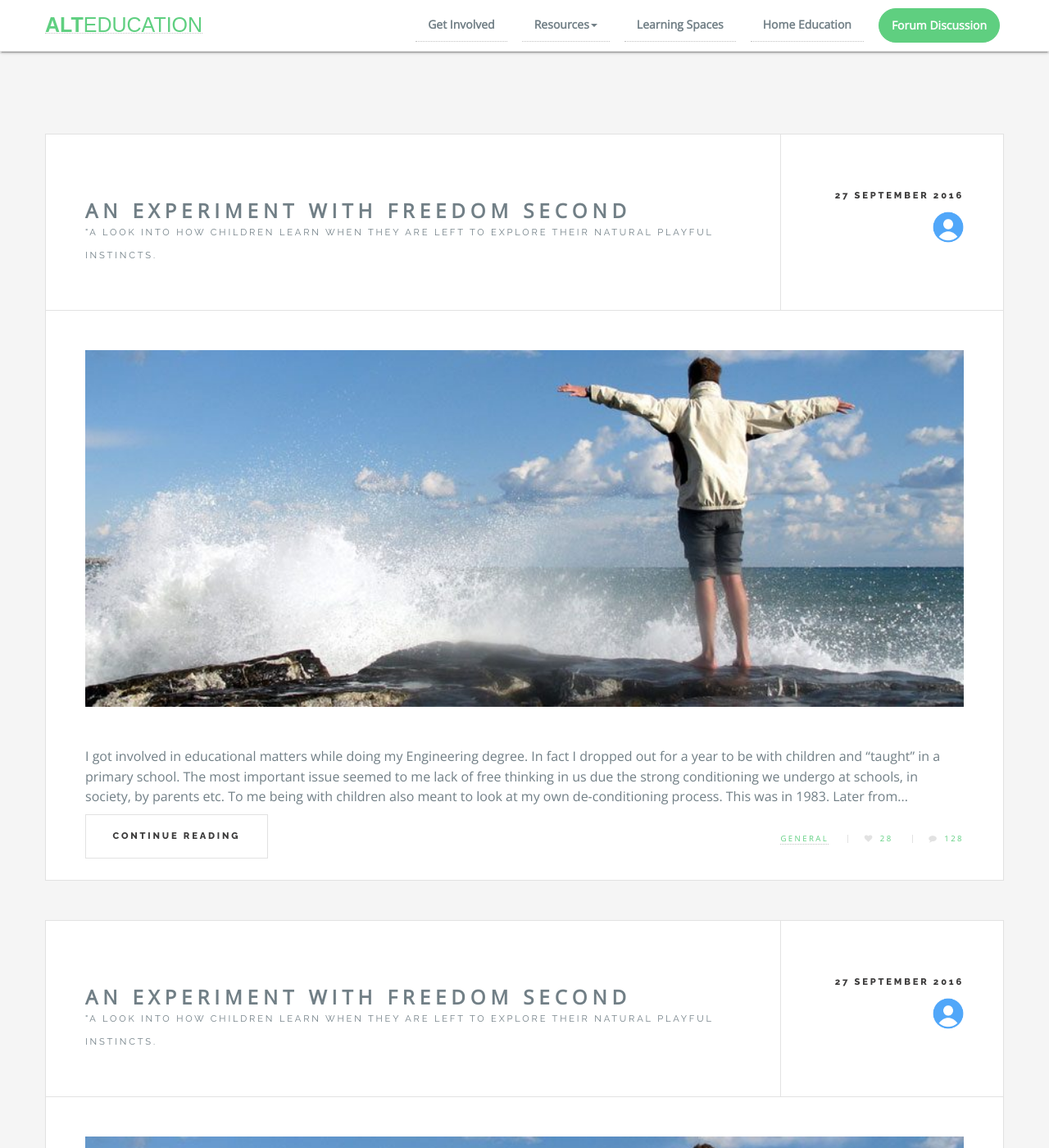
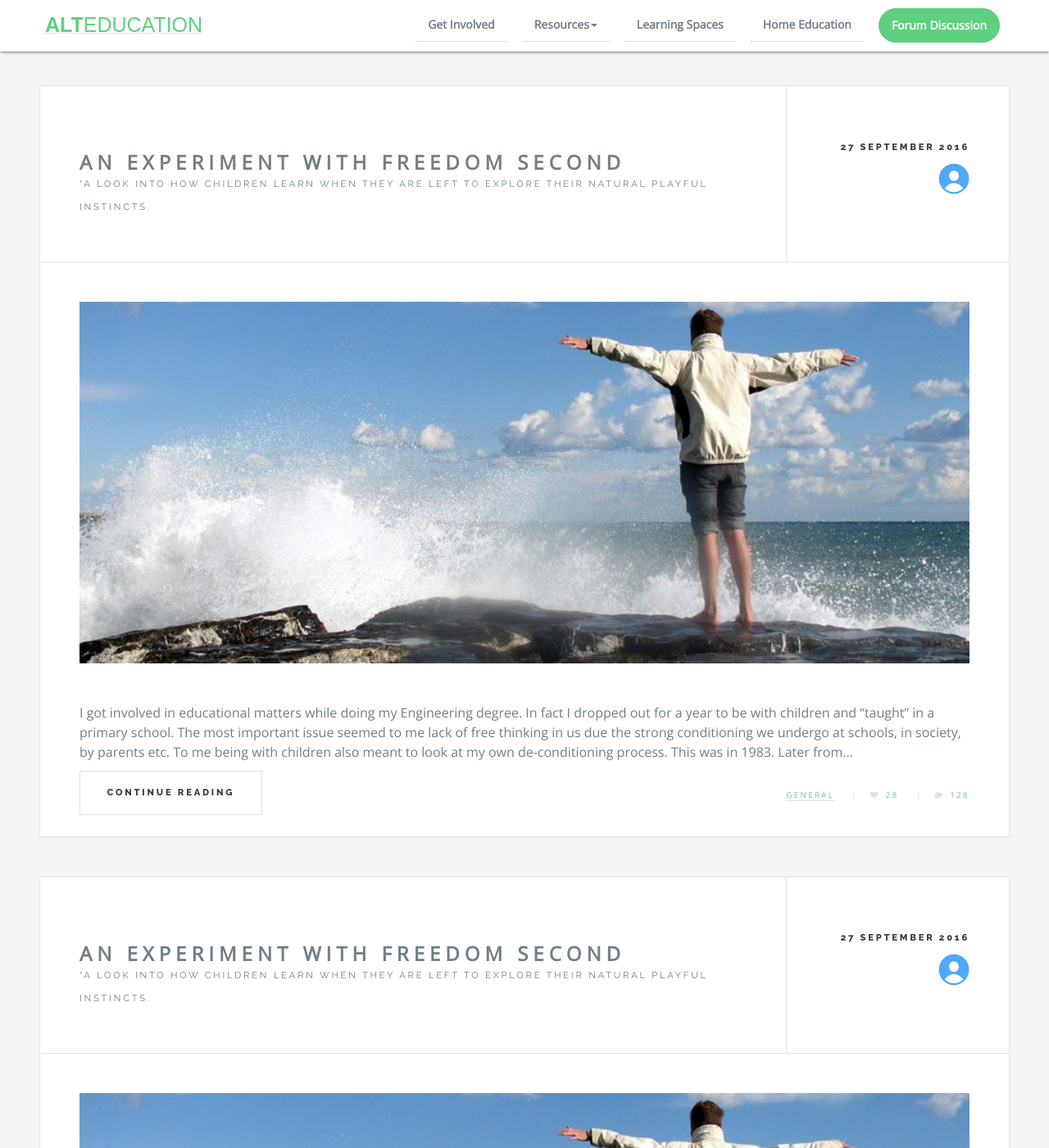
Before and after one commit to alternativeeducation/web, a Jekyll site: the page built from blog.html, in a window 1280 px wide and 1400 px high. Shown: the whole window at 82% size. Built offline with Jekyll 4.4.1, drawn with Linux system fonts in a browser that asks for light colours; some web fonts are replaced.

Commit message:
Removed Layout Change for posts page

```diff
--- a/css/blog.css
+++ b/css/blog.css
@@ -3208,8 +3208,7 @@
 		flex-grow: 1;
 		-ms-flex: 1;
 		width: 100%;
-		max-width: 1170px;
-		margin: 5% auto;
+
 	}
 
 /* Sidebar */
```
